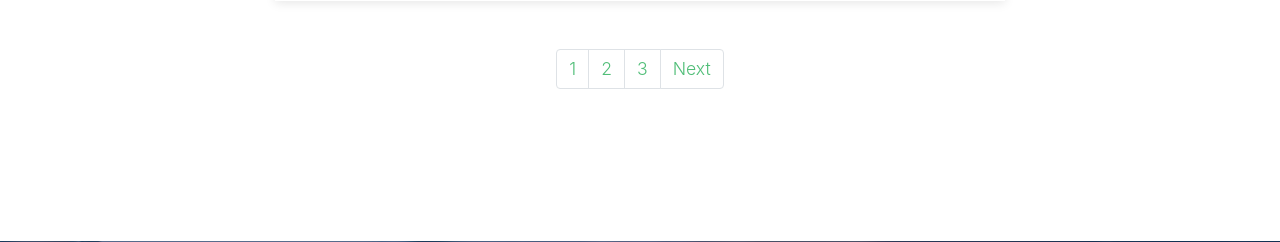
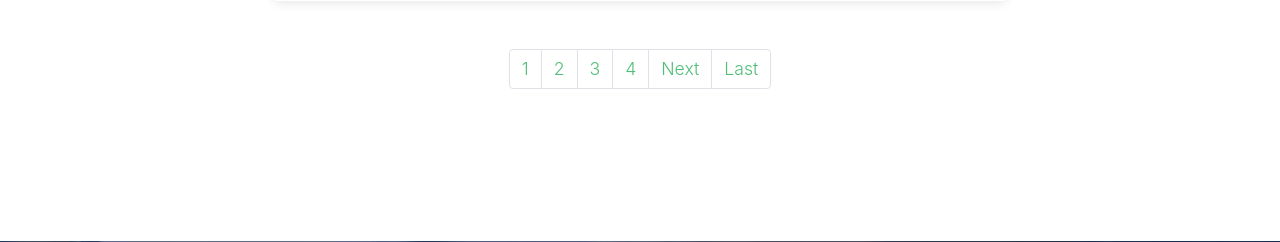
Before and after one commit to ghumaliyashruti2-lgtm/Django, a Django app: page /courses/ in a window 1280 px wide. Shown: the part 1374-1616 px from the top of the page. Run offline with Django 5.2, Linux system fonts and the light colour scheme; data comes from the database, SQL or seed files in the repository; some libraries are stand-ins or nearby versions; some web fonts are replaced.

Commit message:
previous next navbar dynamic page number

```diff
--- a/programs/programs/views.py
+++ b/programs/programs/views.py
@@ -51,12 +51,15 @@ def courses(request):
     paginator=Paginator(courses_data,1)
     page_number=request.GET.get('page')
     courses_datafinal = paginator.get_page(page_number)
+    totalpage=courses_datafinal.paginator.num_pages
     #if request.method == "GET":
     #    ct = request.GET.get('search')
     #    if ct!=None:
     #        courses_data= Courses.objects.filter(courses_title__icontains=ct)
     data ={
-        'courses_datas' : courses_datafinal
+        'courses_datas' : courses_datafinal,
+        'lastpage': totalpage,
+        'total_pages':[n+1 for n in range(totalpage)]
     }
 
     return render(request,"courses.html",data)
--- a/programs/templates/courses.html
+++ b/programs/templates/courses.html
@@ -78,17 +78,19 @@
                   </li>
                   {% endif %}
 
-                  <li class="page-item"><a class="page-link" href="/courses/?page=1">1</a></li>
-                  <li class="page-item ">
-                    <a class="page-link" href="/courses/?page=2">2 <span class="sr-only">(current)</span></a>
-                  </li>
-                  <li class="page-item"><a class="page-link" href="/courses/?page=3">3</a></li>
+                  {% for n in total_pages %}
+                  <li class="page-item"><a class="page-link" href="/courses/?page={{n}}">{{n}} <span class="sr-only">(current)</span></a></li>
+
+                  {% endfor%}
 
                   {% if courses_datas.has_next %}
                   <li class="page-item">
                     <a class="page-link" href="/courses/?page={{courses_datas.next_page_number}}">Next</a>
                   </li>
                    {% endif %}
+                   <li class="page-item">
+                    <a class="page-link" href="/courses/?page={{lastpage}}">Last</a>
+                  </li>
                 </ul>
             </nav>
         </div>
```
